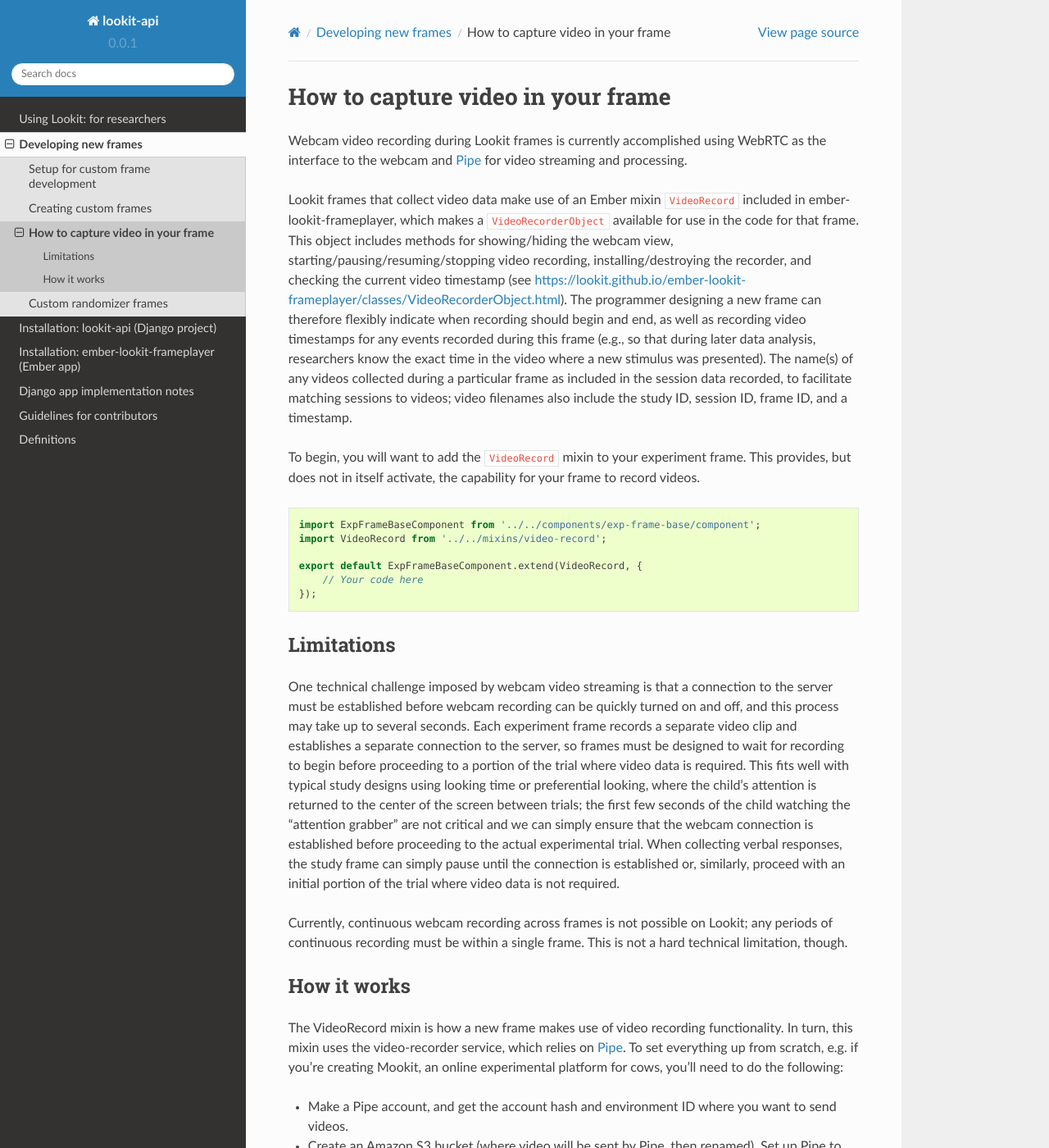
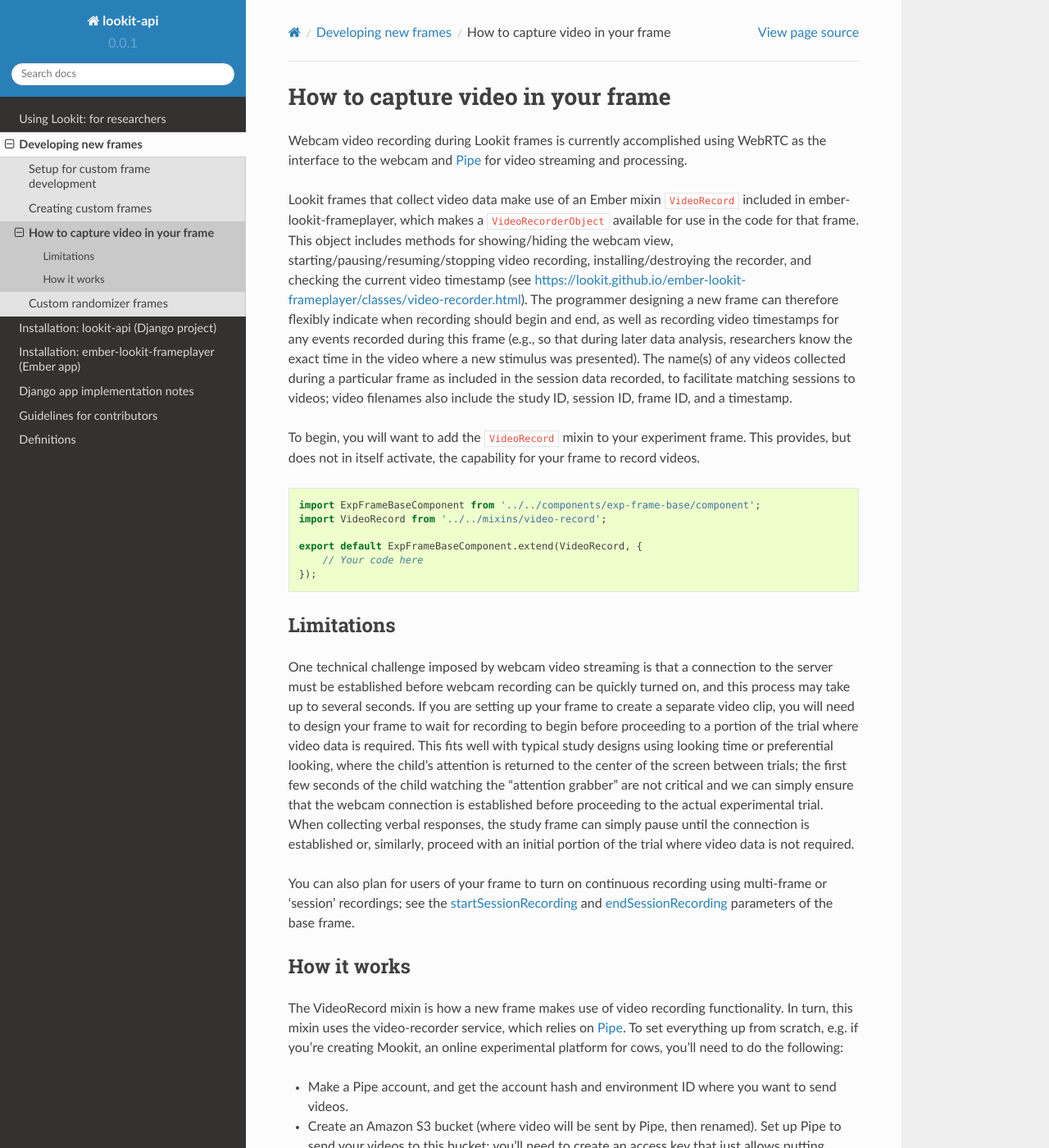
Before and after one commit to lookit/lookit-docs, a Sphinx documentation site: the page built from docs/source/frame-dev-video-capture.rst, in a window 1280 px wide and 1400 px high. Shown: the whole window at 82% size. Built offline with Sphinx 7.4.7 and the Read the Docs theme 2.0.0, drawn with Linux system fonts in a browser that asks for light colours.

Commit message:
update info about recording to include session recording option

```diff
--- a/docs/source/frame-dev-video-capture.rst
+++ b/docs/source/frame-dev-video-capture.rst
@@ -12,7 +12,7 @@ This object includes methods for showing/hiding the webcam view,
 starting/pausing/resuming/stopping video recording,
 installing/destroying the recorder, and checking the current video
 timestamp (see
-https://lookit.github.io/ember-lookit-frameplayer/classes/VideoRecorderObject.html).
+https://lookit.github.io/ember-lookit-frameplayer/classes/video-recorder.html).
 The programmer designing a new frame can therefore flexibly indicate
 when recording should begin and end, as well as recording video
 timestamps for any events recorded during this frame (e.g., so that
@@ -40,10 +40,9 @@ Limitations
 
 One technical challenge imposed by webcam video streaming is that a
 connection to the server must be established before webcam recording can
-be quickly turned on and off, and this process may take up to several
-seconds. Each experiment frame records a separate video clip and
-establishes a separate connection to the server, so frames must be
-designed to wait for recording to begin before proceeding to a portion
+be quickly turned on, and this process may take up to several
+seconds. If you are setting up your frame to create a separate video clip, you will need to
+design your frame to wait for recording to begin before proceeding to a portion
 of the trial where video data is required. This fits well with typical
 study designs using looking time or preferential looking, where the
 child’s attention is returned to the center of the screen between
@@ -54,9 +53,12 @@ trial. When collecting verbal responses, the study frame can simply
 pause until the connection is established or, similarly, proceed with an
 initial portion of the trial where video data is not required.
 
-Currently, continuous webcam recording across frames is not possible on
-Lookit; any periods of continuous recording must be within a single
-frame. This is not a hard technical limitation, though.
+You can also plan for users of your frame to turn on continuous recording using multi-frame
+or 'session' recordings; see the
+`startSessionRecording <https://lookit.github.io/ember-lookit-frameplayer/classes/Exp-frame-base.html#property_startSessionRecording>`_
+and `endSessionRecording <https://lookit.github.io/ember-lookit-frameplayer/classes/Exp-frame-base.html#property_endSessionRecording>`_
+parameters of the base frame.
+
 
 How it works
 ~~~~~~~~~~~~
--- a/docs/source/researchers-create-experiment.rst
+++ b/docs/source/researchers-create-experiment.rst
@@ -194,7 +194,12 @@ A typical Lookit study might contain the following frame types:
     If you are compensating participants, restate what the compensation is (and any conditions), and let them know when to expect their payment! E.g.: "To thank you for your participation, we'll be emailing you a $4 Amazon gift card - this should arrive in your inbox within the next week after we confirm your consent video and check that your child is in the age range for this study. (If you don't hear from us by then, feel free to reach out!) If you participate again with another child in the age range, you'll receive one gift card per child."
 
 
+Recording webcam video
+-----------------------
 
+Some frames include functionality to record video from the participant's webcam during some or all of the frame. This will be described in the frame's documentation, including any parameters you can set to turn on/off or otherwise change the behavior of the recording. Recording may start/stop automatically in the background, or the participant may click to start and stop recording or even immediately view their recording. For test trials, the webcam is generally not displayed to the participant while recording, as it would be more interesting than almost all stimuli we could create.
+
+You also have the option to start or stop a multi-frame or 'session-level' recording on **any** frame, by using the `startSessionRecording <https://lookit.github.io/ember-lookit-frameplayer/classes/Exp-frame-base.html#property_startSessionRecording>`_  and `endSessionRecording <https://lookit.github.io/ember-lookit-frameplayer/classes/Exp-frame-base.html#property_endSessionRecording>`_ parameters. The recording will start at the beginning of the frame with startSessionRecording set to true, and end at the end of the frame with endSessionRecording set to true. In between, recording will continue, and all events captured will include the name of the video and the approximate time relative to the start of that video.
 
 
 Randomizer frames
--- a/docs/source/researchers-getting-started.rst
+++ b/docs/source/researchers-getting-started.rst
@@ -26,7 +26,7 @@ We are unfortunately not yet able to accommodate most requests to run studies on
 4. Prepare the content of your study - this is the relatively non-technical (but surprisingly time-consuming) side!
 
    - `Create all of the stimuli you'll need <researchers-prep-stimuli.html>`_!
-   - Write the text of your study description, prepare a thumbnail image, etc. following the descriptions of each item you'll need to prepare `here <researchers-using-platform.html#creating-a-study>`_.
+   - Write the text of your study description, prepare a thumbnail image, etc. following  `the descriptions of each item you'll need to prepare <researchers-set-study-fields.html>`_.
    - Write the text of any study overview, instructions, and debriefing as described `here <researchers-create-experiment.html#a-lookit-study-schema-general-principles-and-instructions>`_.
 
 
```
